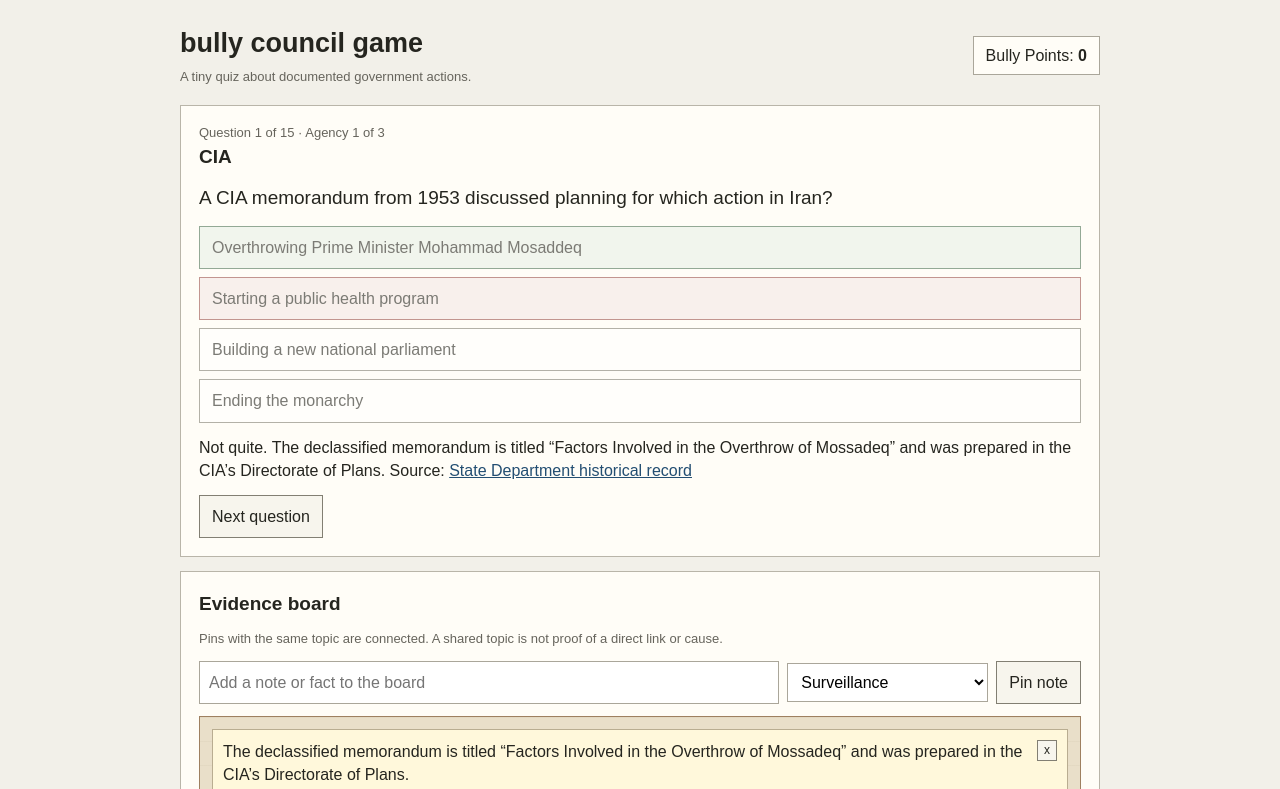
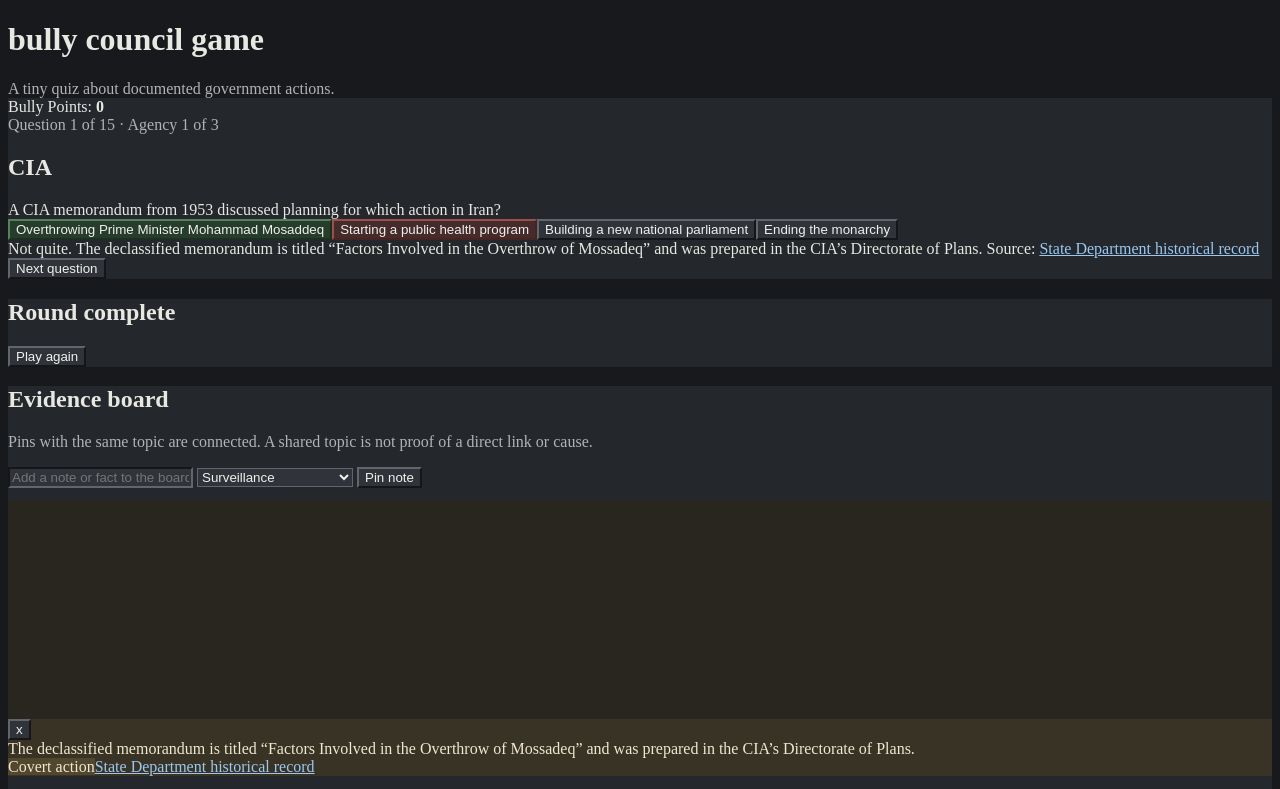
Before and after one commit to SignalMatter18/Bully-council-game, a website: page public/index.html in a window 1280 px wide. Both pictures are taken after a click on the button "Starting a public health program". Shown: the top 789 px of the page. Drawn offline with Linux system fonts and the light colour scheme.

Commit message:
Update index.html

```diff
--- a/public/index.html
+++ b/public/index.html
@@ -8,185 +8,52 @@
     * { box-sizing: border-box; }
 
     body {
-      margin: 0;
-      padding: 24px 14px 40px;
-      background: #f2f0e9;
-      color: #25251f;
-      font: 16px/1.45 Arial, sans-serif;
+  background: #17191c;
+  color: #e8e8e2;
 }
 
-    main {
-      width: min(920px, 100%);
-      margin: 0 auto;
+.panel, .score {
+  background: #24272c;
+  border-color: #484c52;
 }
 
-    h1 {
-      margin: 0 0 5px;
-      font-size: 27px;
-      font-weight: 600;
-      text-transform: lowercase;
+.muted { color: #b1b3b6; }
+
+button, .choice {
+  background: #30343a;
+  color: #f0f0eb;
+  border-color: #62666c;
 }
 
-    h2 {
-      margin: 0 0 12px;
-      font-size: 19px;
-      font-weight: 600;
-    }
+button:hover:not(:disabled) { background: #41464d; }
 
-    p { margin: 6px 0 12px; }
-
-    .topline {
-      display: flex;
-      justify-content: space-between;
-      align-items: center;
-      gap: 12px;
-      margin-bottom: 18px;
-    }
-
-    .score {
-      border: 1px solid #aaa69a;
-      background: #fffdf7;
-      padding: 7px 12px;
-      white-space: nowrap;
-    }
-
-    .panel {
-      border: 1px solid #b9b5a9;
-      background: #fffdf7;
-      padding: 18px;
-      margin: 14px 0;
-    }
-
-    .muted { color: #66645c; }
-    .small { font-size: 13px; }
-
-    #question {
-      font-size: 19px;
-      margin: 14px 0;
-    }
-
-    #choices {
-      display: grid;
-      gap: 8px;
-    }
-
-    button, input, select, textarea {
-      font: inherit;
-    }
-
-    button {
-      cursor: pointer;
-      border: 1px solid #827f73;
-      background: #f7f5ed;
-      color: #25251f;
-      padding: 9px 12px;
-    }
-
-    button:hover:not(:disabled) { background: #e9e5d8; }
-    button:disabled { cursor: default; opacity: .6; }
-
-    .choice {
-      text-align: left;
-      background: white;
-    }
-
-    .choice.correct { border-color: #4d7255; background: #e9f1e8; }
-    .choice.wrong { border-color: #9a514b; background: #f5e8e5; }
-
-    #feedback {
-      min-height: 28px;
-      margin: 13px 0;
-    }
-
-    #feedback a, .source-link { color: #234e72; }
-
-    .row {
-      display: flex;
-      flex-wrap: wrap;
-      gap: 8px;
-      align-items: center;
-    }
+.choice.correct { background: #263d2b; border-color: #56835e; }
+.choice.wrong { background: #452b2b; border-color: #9a514b; }
 
 input, select, textarea {
-      border: 1px solid #aaa69a;
-      background: white;
-      padding: 9px;
-    }
-
-    #pinText {
-      flex: 1 1 260px;
+  background: #30343a;
+  color: #f0f0eb;
+  border-color: #62666c;
 }
 
 #board {
-      position: relative;
-      min-height: 150px;
-      padding: 12px;
-      border: 1px solid #9e8060;
-      background-color: #e9dfc9;
-      background-image:
-        linear-gradient(rgba(120, 100, 70, .05) 1px, transparent 1px);
-      background-size: 100% 24px;
-      overflow: hidden;
-    }
-
-    #lines {
-      position: absolute;
-      inset: 0;
-      width: 100%;
-      height: 100%;
-      pointer-events: none;
-    }
-
-    #pins {
-      position: relative;
-      display: grid;
-      grid-template-columns: repeat(auto-fit, minmax(190px, 1fr));
-      gap: 12px;
+  background-color: #29251f;
+  border-color: #665741;
 }
 
 .pin {
-      position: relative;
-      z-index: 1;
-      padding: 10px;
-      min-height: 80px;
-      border: 1px solid #b9ad91;
-      background: #fff8db;
-      overflow-wrap: anywhere;
+  background: #393326;
+  color: #f0e7cf;
+  border-color: #756546;
 }
 
 .pin .tag {
-      display: inline-block;
-      margin-top: 7px;
-      padding: 2px 6px;
-      border: 1px solid #b9ad91;
-      background: #f4e8be;
-      font-size: 12px;
+  background: #51472f;
+  border-color: #756546;
 }
 
-    .pin a {
-      display: block;
-      margin-top: 7px;
-      font-size: 13px;
-    }
+#feedback a, .source-link, .pin a { color: #9bc8f1; }
 
-    .pin .remove {
-      float: right;
-      padding: 1px 6px;
-      font-size: 12px;
-    }
-
-    .notice {
-      border-left: 3px solid #8e7856;
-      padding-left: 10px;
-    }
-
-    #done { display: none; }
-
-    @media (max-width: 560px) {
-      body { padding: 16px 10px 28px; }
-      .panel { padding: 14px; }
-      .topline { align-items: flex-start; }
-    }
   </style>
 </head>
 <body>
```
Lines whose indentation alone changed are shown as unchanged.
